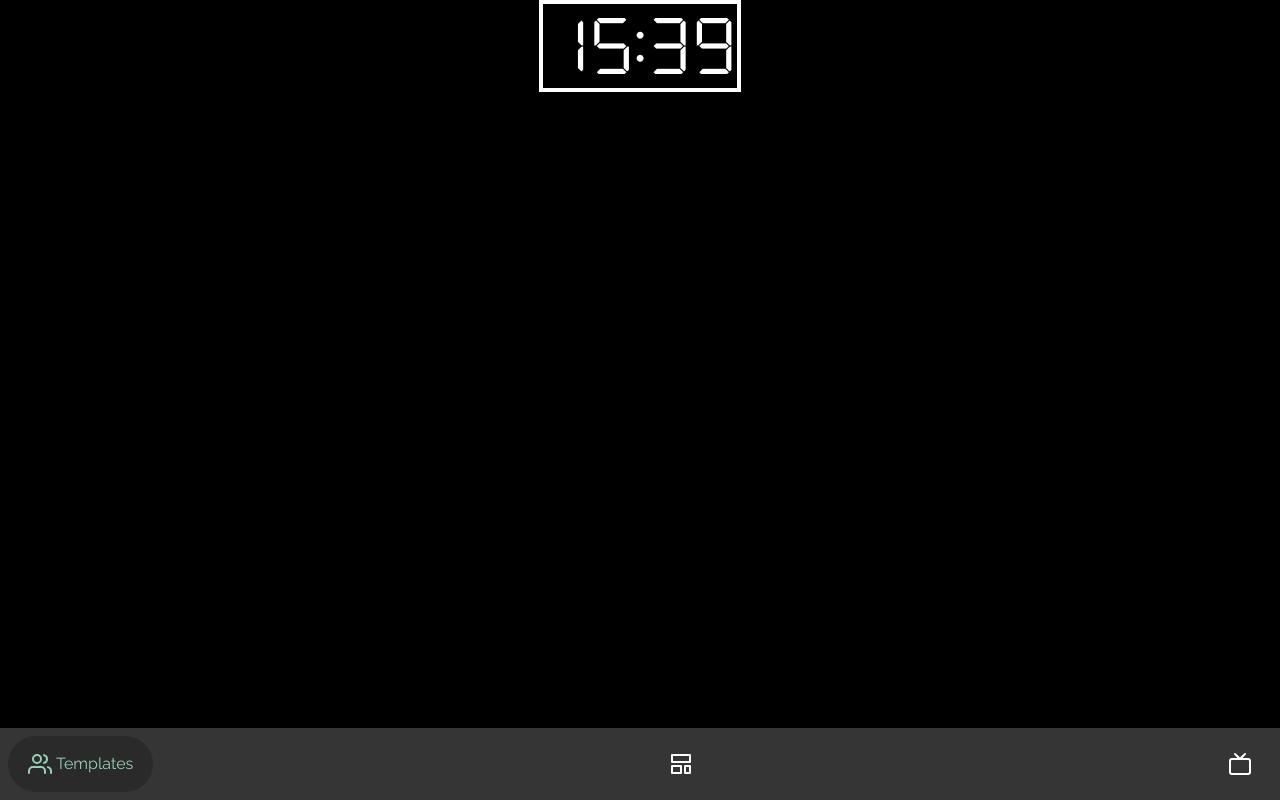
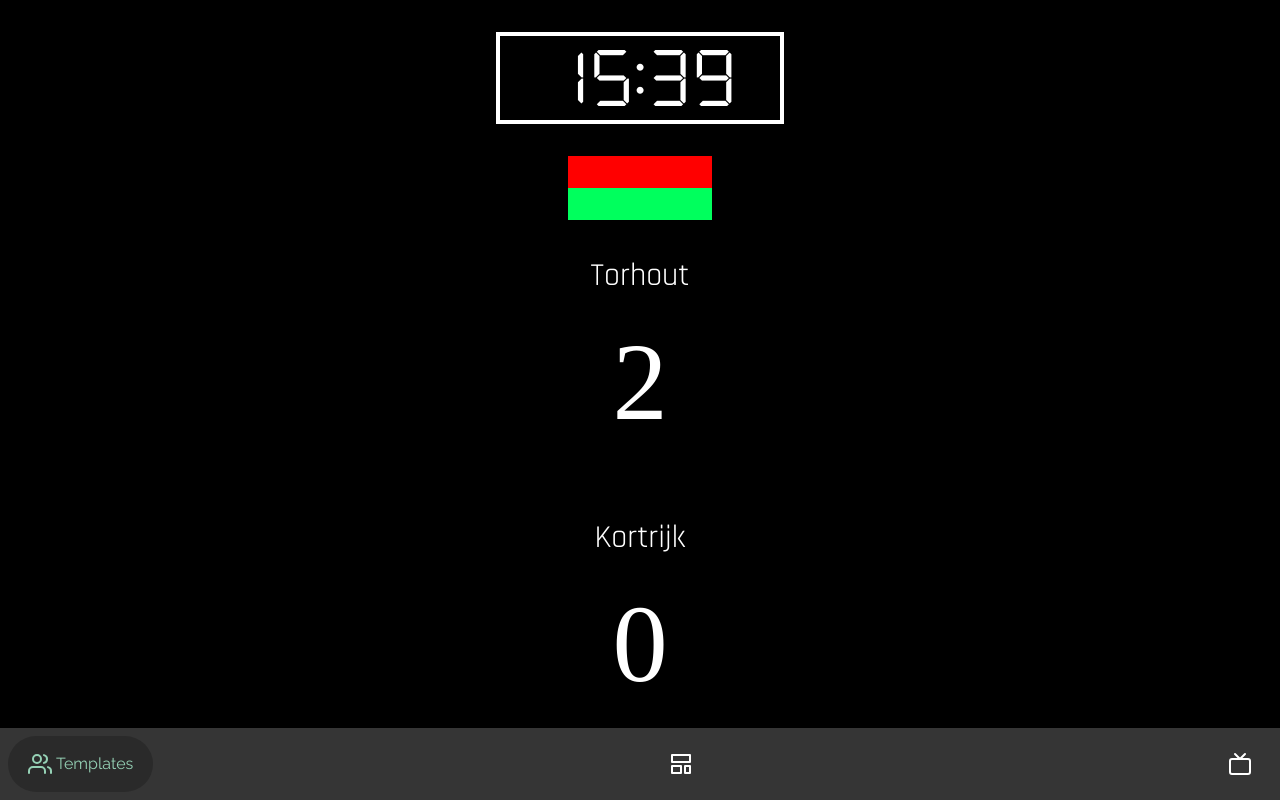
Before and after one commit to QuintenMuyllaert/DLC-Industry_Project, a React (Vite) app in the folder Frontend/: page /spectate in a window 1280 px wide. Built offline with nearby package versions, Linux system fonts and the light colour scheme.

Commit message:
💄 Created spectate page + design

```diff
--- a/Frontend/src/pages/Spectate.tsx
+++ b/Frontend/src/pages/Spectate.tsx
@@ -1,14 +1,28 @@
 import { Link } from "react-router-dom";
-import { IconButton } from "../components/IconButton";
 import BottomTab from "../components/BottomTab";
 import Clock from "../components/Clock";
+import Flag from "../components/Flag";
 
 export const Spectate = () => {
 	return (
 		<>
-			<div className="p-spectate">
+			<div className="p-spectate maxwidth">
 				<header></header>
 				<Clock time="15:39" />
+				<div className="team">
+					<div className="flag">
+						<Flag top="#FF0000" bottom="#00FF5D" />
+					</div>
+					<h1 className="teamname">Torhout</h1>
+					<p>2</p>
+				</div>
+				<div className="team">
+					<h1 className="teamname">Kortrijk</h1>
+					<p>0</p>
+					<div className="flag">
+						<Flag top="#1900FF" bottom="#FFEE00" />
+					</div>
+				</div>
 			</div>
 			<BottomTab />
 		</>
--- /dev/null
+++ b/Frontend/src/style/pages/spectate.scss
@@ -0,0 +1,37 @@
+.p-spectate {
+	height: 100%;
+	padding-inline: 1rem;
+
+	display: grid;
+	grid-template-rows: auto;
+
+	width: min(24rem, 100%);
+	padding-top: 2rem;
+	overflow: hidden;
+
+	.team {
+		padding-top: 2rem;
+
+		.teamname {
+			height: fit-content;
+			font-family: Rajdhani;
+			font-size: 2rem;
+			text-align: center;
+		}
+
+		.flag {
+			padding-bottom: 2rem;
+		}
+	}
+
+	p {
+		font-family: DSEG7 Classic;
+		font-size: 6.9rem;
+		margin-bottom: 1rem;
+		text-align: center;
+	}
+
+	.maxwidth {
+		width: min(18rem, 70%);
+	}
+}
--- a/Frontend/src/style/screen.scss
+++ b/Frontend/src/style/screen.scss
@@ -17,6 +17,7 @@
 @import "./pages/score.scss";
 @import "./pages/matchSetup.scss";
 @import "./pages/search.scss";
+@import "./pages/spectate.scss";
 
 // COMPONENTS
 @import "./components/input.scss";
```
